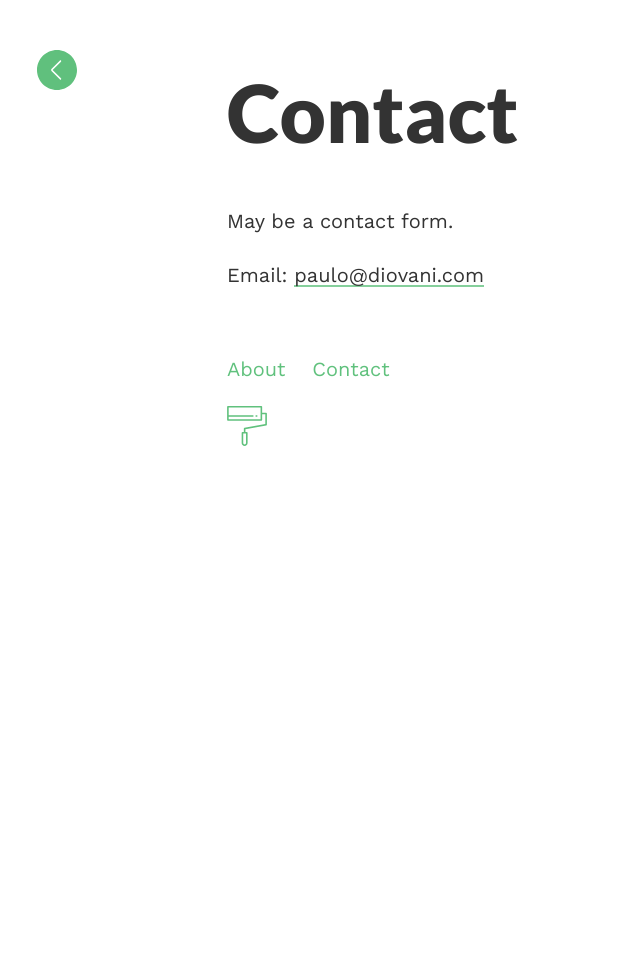
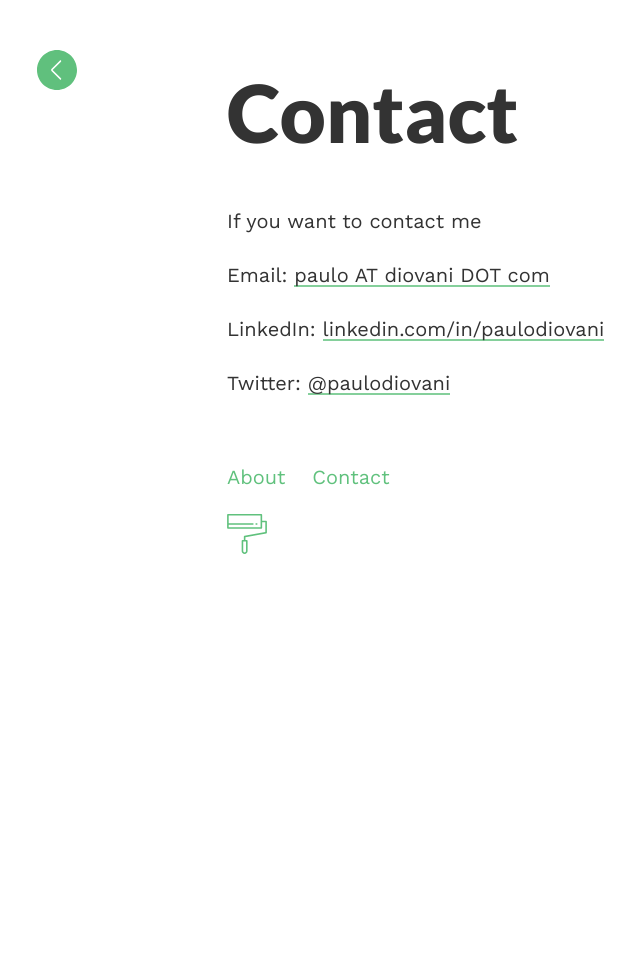
Before and after one commit to paulodiovani/blog.diovani.com, a Jekyll site: the page built from contact.md, in a window 1280 px wide. Shown: the whole page, without its empty margins (13-653 px from the left). Built offline with Jekyll 4.4.1, drawn with Linux system fonts in a browser that asks for light colours.

Commit message:
Update contacts

```diff
--- a/_config.yml
+++ b/_config.yml
@@ -1,15 +1,15 @@
 ### your site title here
 
-title: Paulo Diovani's blog
+title: Paulo Diovani
 baseurl: /blog.diovani.com # name of the repository
-email: paulo@diovani.com
 
-
+email: paulo AT diovani DOT com
+linkedin: linkedin.com/in/paulodiovani
+twitter: paulodiovani
 
 highlighter: rouge
 markdown: kramdown
 ### exclude the instructions / write-up in the README.md
-
 
 # Tracker
 #analytics: UA-83979019-1
@@ -17,11 +17,10 @@ markdown: kramdown
 # Comments
 #disqus-shortname: webjeda-demo
 
-
 #optimization
 #compress.html
 compress_html:
-  clippings: [html,div, p, ul, td, h1, h2, h3, h4,link, meta, footer, nav, img, header, hr, br, head, style, li, ul, ol, time, main, script, title]
+  clippings: [html, div, p, ul, td, h1, h2, h3, h4,link, meta, footer, nav, img, header, hr, br, head, style, li, ul, ol, time, main, script, title]
   comments: ["<!-- ", " -->"]
   endings: [all]
   ignore:
@@ -30,12 +29,10 @@ compress_html:
   profile: false
   startings: []
 
-
 sass:
  style: compressed
 
 exclude:
 - README.md
 
-
 gems: [jekyll-seo-tag, jekyll-paginate]
--- a/contact.md
+++ b/contact.md
@@ -4,6 +4,10 @@ layout: post
 permalink: /contact/
 ---
 
-May be a contact form.
+If you want to contact me
 
 Email: <a href="mailto:{{site.email}}">{{site.email}}</a>
+
+LinkedIn: <a href="https://{{site.linkedin}}">{{site.linkedin}}</a>
+
+Twitter: <a href="https://twitter.com/{{site.twitter}}">@{{site.twitter}}</a>
```
